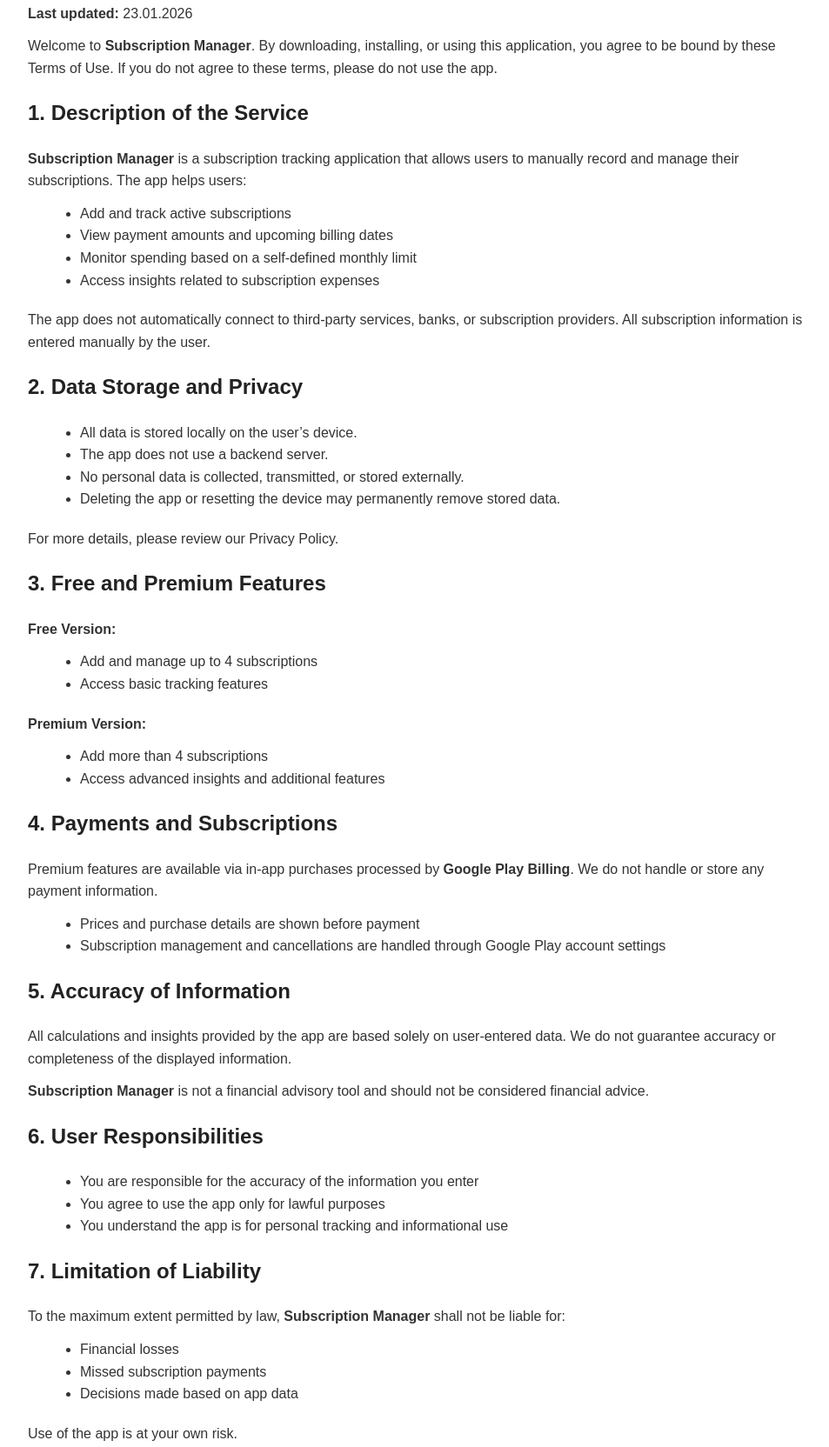
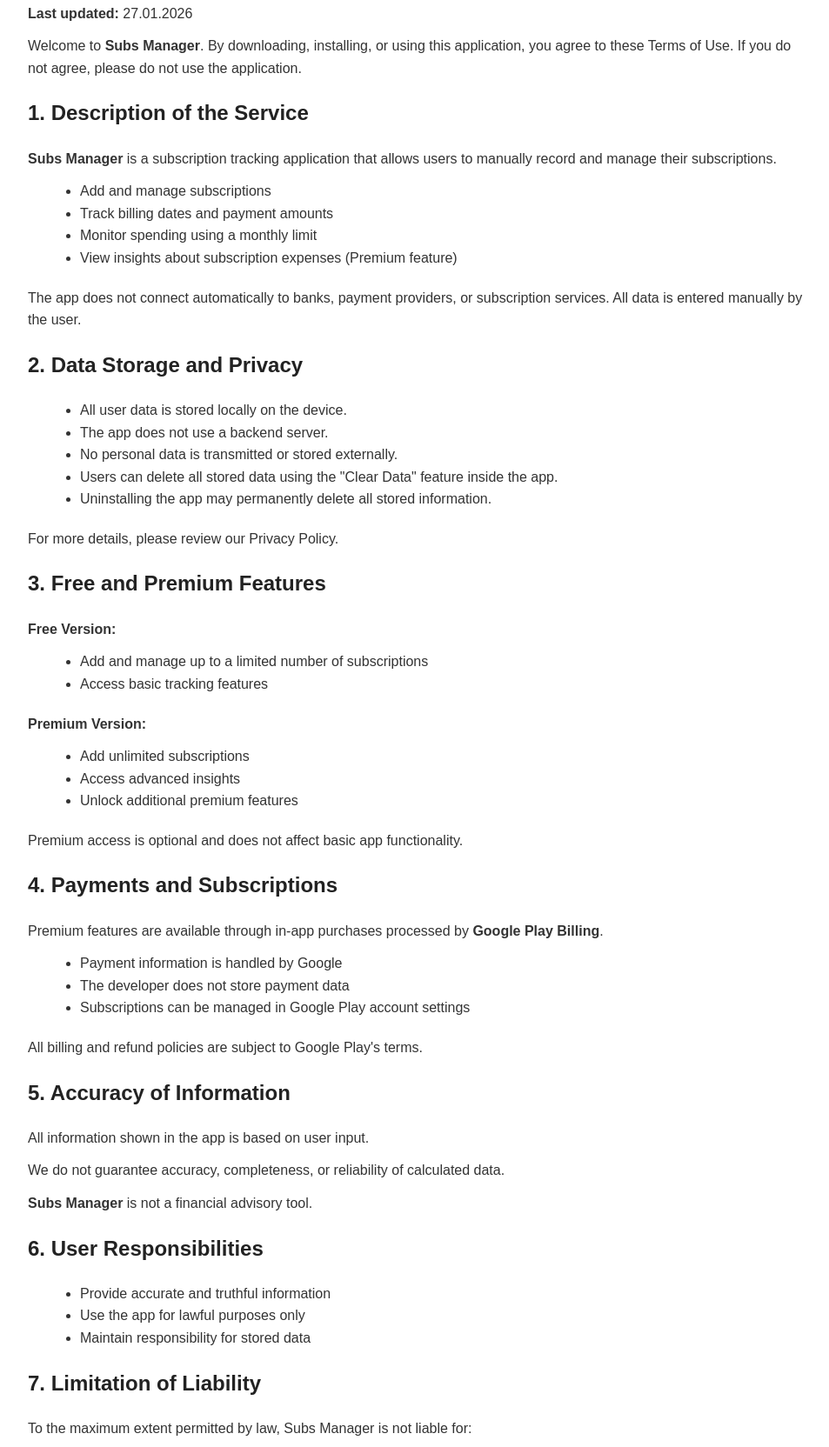
Before and after one commit to canfehmi/subsmanager-privacy, a plain HTML site: page terms.html in a window 1280 px wide. Shown: the part 122-1786 px from the top of the page at 87% size, without its empty margins (158-1111 px from the left). Drawn offline with Linux system fonts and the light colour scheme.

Commit message:
Update terms for Subs Manager branding and features

```diff
--- a/terms.html
+++ b/terms.html
@@ -2,8 +2,9 @@
 <html lang="en">
 <head>
     <meta charset="UTF-8">
-    <title>Terms of Use</title>
+    <title>Terms of Use – Subs Manager</title>
     <meta name="viewport" content="width=device-width, initial-scale=1.0">
+
     <style>
         body {
             font-family: Arial, Helvetica, sans-serif;
@@ -13,16 +14,20 @@
             padding: 0 20px;
             color: #333;
         }
+
         h1, h2 {
             color: #222;
         }
+
         h1 {
             border-bottom: 2px solid #eee;
             padding-bottom: 10px;
         }
+
         p {
             margin: 12px 0;
         }
+
         ul {
             margin: 10px 0 20px 20px;
         }
@@ -31,115 +36,158 @@
 <body>
 
 <h1>Terms of Use</h1>
-<p><strong>Last updated:</strong> 23.01.2026</p>
+<p><strong>Last updated:</strong> 27.01.2026</p>
 
 <p>
-Welcome to <strong>Subscription Manager</strong>.
-By downloading, installing, or using this application, you agree to be bound by these Terms of Use.
-If you do not agree to these terms, please do not use the app.
+Welcome to <strong>Subs Manager</strong>.
+By downloading, installing, or using this application, you agree to these Terms of Use.
+If you do not agree, please do not use the application.
 </p>
 
 <h2>1. Description of the Service</h2>
+
 <p>
-<strong>Subscription Manager</strong> is a subscription tracking application that allows users to manually record and manage their subscriptions.
-The app helps users:
+<strong>Subs Manager</strong> is a subscription tracking application that allows users to manually record and manage their subscriptions.
 </p>
+
 <ul>
-    <li>Add and track active subscriptions</li>
-    <li>View payment amounts and upcoming billing dates</li>
-    <li>Monitor spending based on a self-defined monthly limit</li>
-    <li>Access insights related to subscription expenses</li>
+    <li>Add and manage subscriptions</li>
+    <li>Track billing dates and payment amounts</li>
+    <li>Monitor spending using a monthly limit</li>
+    <li>View insights about subscription expenses (Premium feature)</li>
 </ul>
+
 <p>
-The app does not automatically connect to third-party services, banks, or subscription providers.
-All subscription information is entered manually by the user.
+The app does not connect automatically to banks, payment providers, or subscription services.
+All data is entered manually by the user.
 </p>
 
 <h2>2. Data Storage and Privacy</h2>
+
 <ul>
-    <li>All data is stored locally on the user’s device.</li>
+    <li>All user data is stored locally on the device.</li>
     <li>The app does not use a backend server.</li>
-    <li>No personal data is collected, transmitted, or stored externally.</li>
-    <li>Deleting the app or resetting the device may permanently remove stored data.</li>
+    <li>No personal data is transmitted or stored externally.</li>
+    <li>Users can delete all stored data using the "Clear Data" feature inside the app.</li>
+    <li>Uninstalling the app may permanently delete all stored information.</li>
 </ul>
+
 <p>
 For more details, please review our Privacy Policy.
 </p>
 
 <h2>3. Free and Premium Features</h2>
+
 <p><strong>Free Version:</strong></p>
+
 <ul>
-    <li>Add and manage up to 4 subscriptions</li>
+    <li>Add and manage up to a limited number of subscriptions</li>
     <li>Access basic tracking features</li>
 </ul>
 
 <p><strong>Premium Version:</strong></p>
+
 <ul>
-    <li>Add more than 4 subscriptions</li>
-    <li>Access advanced insights and additional features</li>
+    <li>Add unlimited subscriptions</li>
+    <li>Access advanced insights</li>
+    <li>Unlock additional premium features</li>
 </ul>
 
+<p>
+Premium access is optional and does not affect basic app functionality.
+</p>
+
 <h2>4. Payments and Subscriptions</h2>
+
 <p>
-Premium features are available via in-app purchases processed by <strong>Google Play Billing</strong>.
-We do not handle or store any payment information.
+Premium features are available through in-app purchases processed by <strong>Google Play Billing</strong>.
 </p>
+
 <ul>
-    <li>Prices and purchase details are shown before payment</li>
-    <li>Subscription management and cancellations are handled through Google Play account settings</li>
+    <li>Payment information is handled by Google</li>
+    <li>The developer does not store payment data</li>
+    <li>Subscriptions can be managed in Google Play account settings</li>
 </ul>
 
+<p>
+All billing and refund policies are subject to Google Play's terms.
+</p>
+
 <h2>5. Accuracy of Information</h2>
+
 <p>
-All calculations and insights provided by the app are based solely on user-entered data.
-We do not guarantee accuracy or completeness of the displayed information.
+All information shown in the app is based on user input.
 </p>
+
 <p>
-<strong>Subscription Manager</strong> is not a financial advisory tool and should not be considered financial advice.
+We do not guarantee accuracy, completeness, or reliability of calculated data.
+</p>
+
+<p>
+<strong>Subs Manager</strong> is not a financial advisory tool.
 </p>
 
 <h2>6. User Responsibilities</h2>
+
 <ul>
-    <li>You are responsible for the accuracy of the information you enter</li>
-    <li>You agree to use the app only for lawful purposes</li>
-    <li>You understand the app is for personal tracking and informational use</li>
+    <li>Provide accurate and truthful information</li>
+    <li>Use the app for lawful purposes only</li>
+    <li>Maintain responsibility for stored data</li>
 </ul>
 
 <h2>7. Limitation of Liability</h2>
+
 <p>
-To the maximum extent permitted by law, <strong>Subscription Manager</strong> shall not be liable for:
+To the maximum extent permitted by law, Subs Manager is not liable for:
 </p>
+
 <ul>
     <li>Financial losses</li>
-    <li>Missed subscription payments</li>
-    <li>Decisions made based on app data</li>
+    <li>Missed payments</li>
+    <li>Incorrect user-entered data</li>
+    <li>Loss of locally stored information</li>
 </ul>
+
 <p>
 Use of the app is at your own risk.
 </p>
 
 <h2>8. App Availability and Updates</h2>
+
 <p>
-We reserve the right to modify, update, or discontinue features at any time.
-We do not guarantee continuous availability or compatibility with all devices.
+We may update, modify, or remove features at any time.
+</p>
+
+<p>
+We do not guarantee uninterrupted availability.
 </p>
 
 <h2>9. Termination</h2>
+
 <p>
-Users may stop using the app at any time by uninstalling it.
-We reserve the right to suspend access to premium features in case of misuse or violation of these Terms.
+You may stop using the app at any time by uninstalling it.
+</p>
+
+<p>
+We reserve the right to restrict access to premium features in case of misuse.
 </p>
 
 <h2>10. Changes to These Terms</h2>
+
 <p>
-These Terms of Use may be updated from time to time.
-Changes become effective once published within the app or on the app listing page.
+These Terms may be updated periodically.
+</p>
+
+<p>
+Updates become effective once published in the app or on the official listing.
 </p>
 
 <h2>11. Contact Information</h2>
+
 <p>
-If you have any questions regarding these Terms, please contact us:
+If you have any questions, please contact:
 </p>
+
 <p>
 <strong>Email:</strong> info@studiowebia.com
 </p>
```
